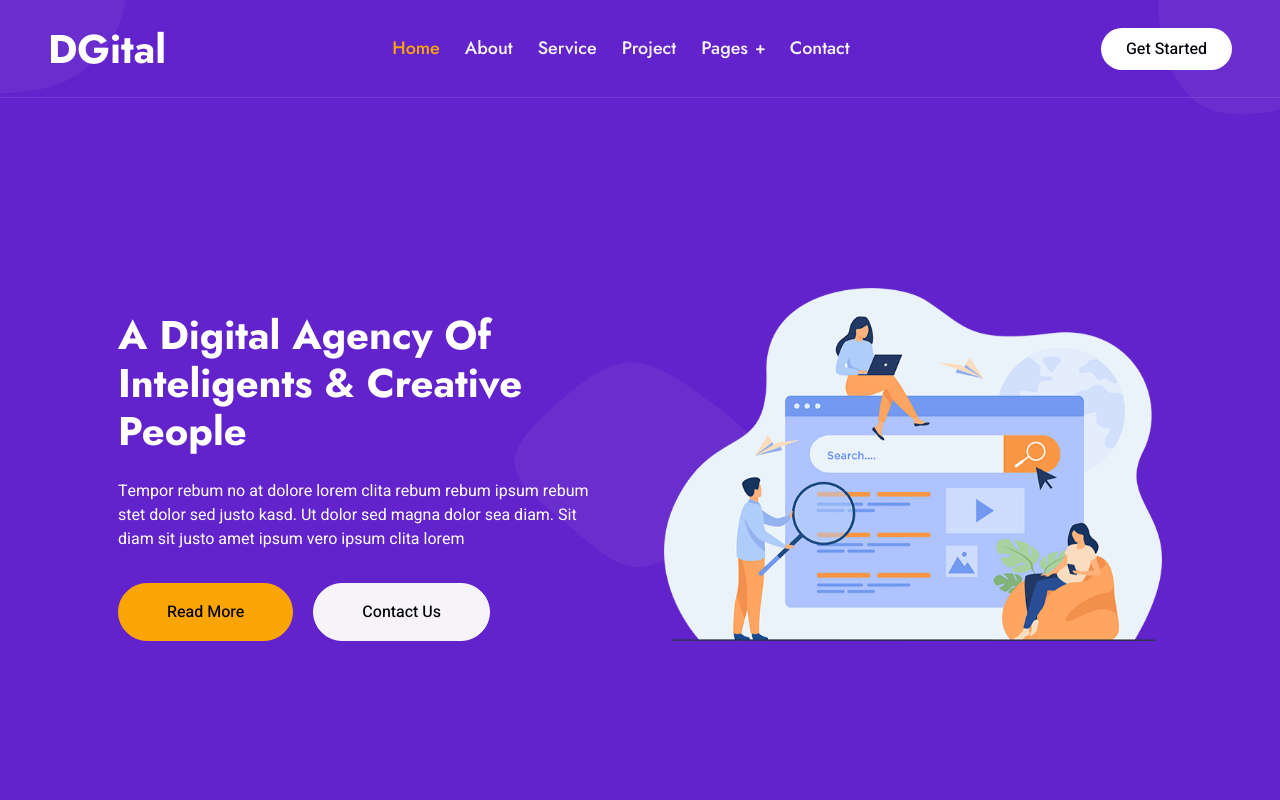
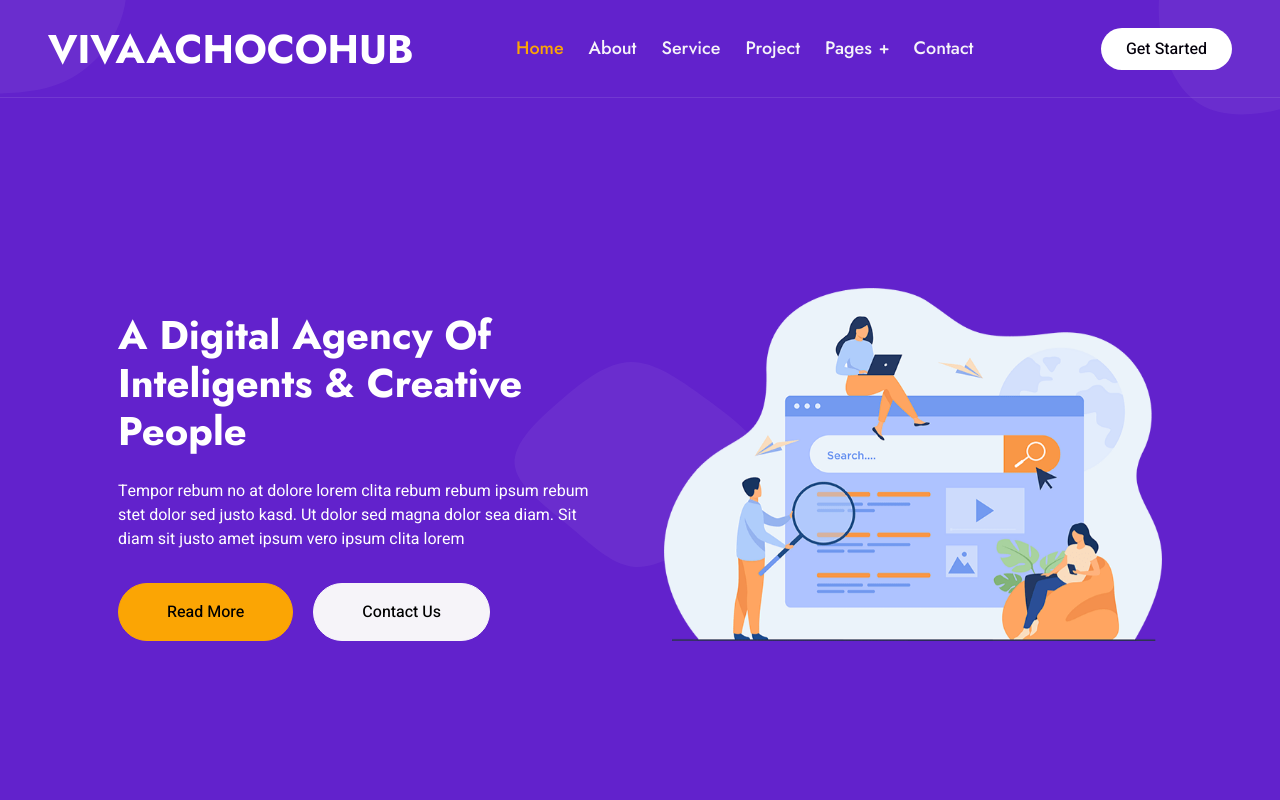
Before and after one commit to vivaachocohub/vivaachocohub, a plain HTML site: page index.html in a window 1280 px wide. Shown: the top 800 px of the page. Drawn offline with nearby package versions, Linux system fonts and the light colour scheme; files whose address does not match are found by name.

Commit message:
Update index.html

```diff
--- a/index.html
+++ b/index.html
@@ -3,7 +3,7 @@
 
 <head>
     <meta charset="utf-8">
-    <title>DGital - Digital Agency HTML Template</title>
+    <title>VIVAACHOCOHUB - Digital Agency HTML Template</title>
     <meta content="width=device-width, initial-scale=1.0" name="viewport">
     <meta content="" name="keywords">
     <meta content="" name="description">
@@ -47,7 +47,7 @@
         <div class="container-xxl position-relative p-0">
             <nav class="navbar navbar-expand-lg navbar-light px-4 px-lg-5 py-3 py-lg-0">
                 <a href="" class="navbar-brand p-0">
-                    <h1 class="m-0">DGital</h1>
+                    <h1 class="m-0">VIVAACHOCOHUB</h1>
                     <!-- <img src="img/logo.png" alt="Logo"> -->
                 </a>
                 <button class="navbar-toggler" type="button" data-bs-toggle="collapse" data-bs-target="#navbarCollapse">
```
